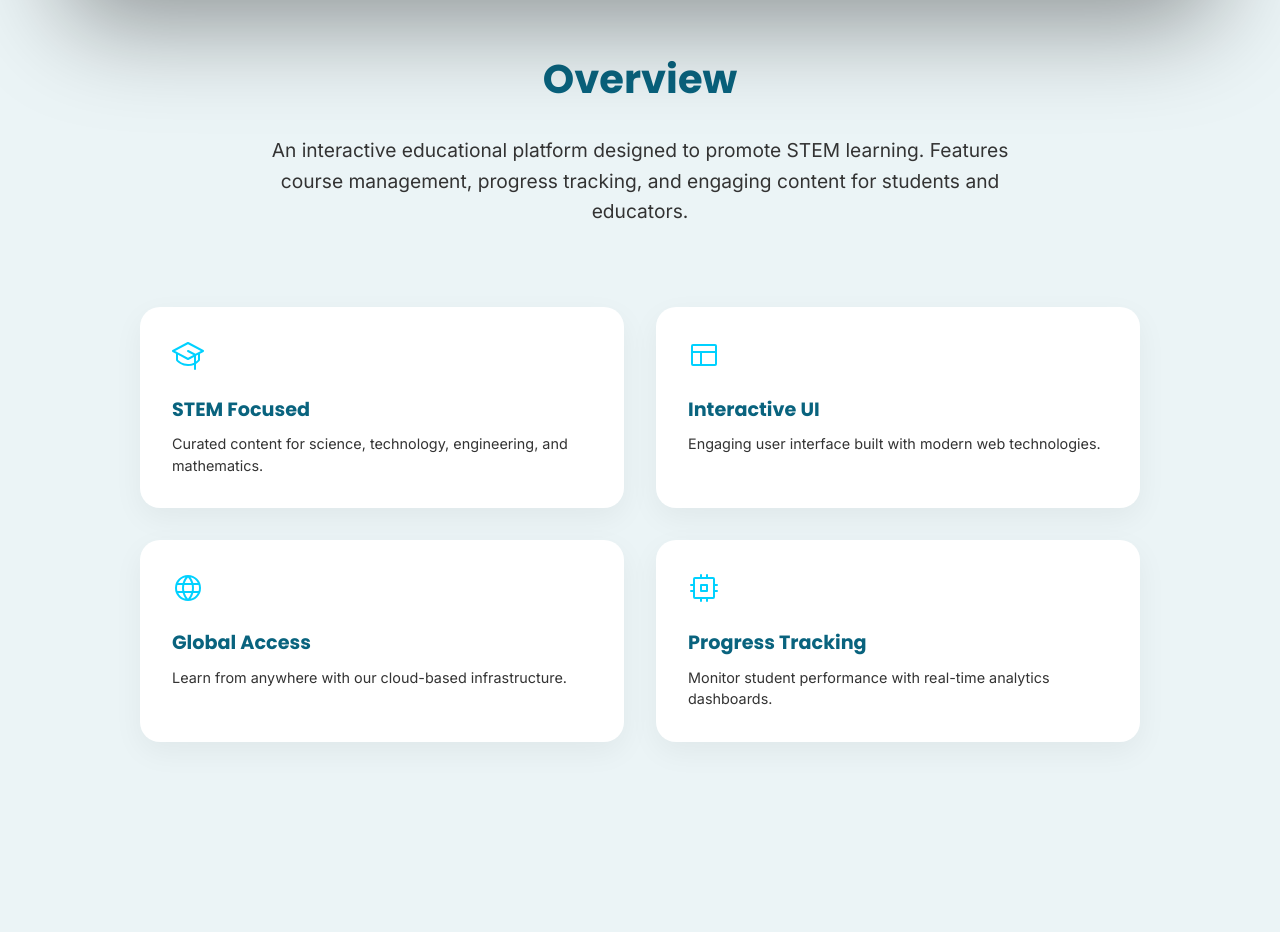
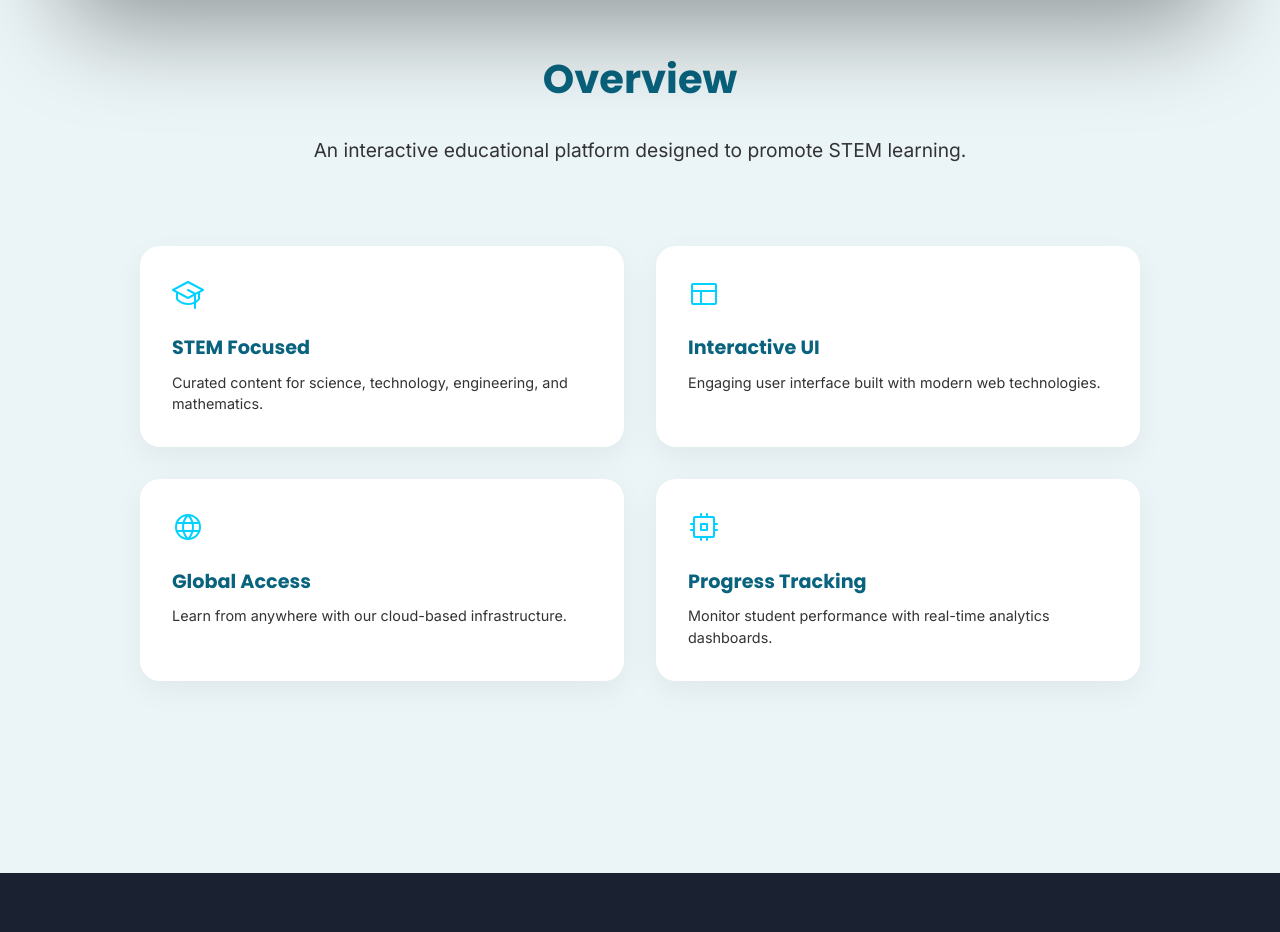
Before and after one commit to tesseractlabz/tesseractwebsite, a React (Vite) app: page /airaa in a window 1280 px wide. Shown: the part 1300-2232 px from the top of the page. Built offline with nearby package versions, Linux system fonts and the light colour scheme.

Commit message:
updated codes

```diff
--- a/src/components/Products.jsx
+++ b/src/components/Products.jsx
@@ -8,7 +8,7 @@ const products = [
     id: "airaa",
     img: "/assets/images/airaa-project.png",
     title: "Airaa: STEM Course Website",
-    desc: "An interactive educational platform designed to promote STEM learning. Features course management, progress tracking, and engaging content for students and educators.",
+    desc: "An interactive educational platform designed to promote STEM learning.",
     technologies: ["React", "Web Design", "STEM Education", "Educational Tech"],
     link: "/airaa"
   },
--- a/src/index.css
+++ b/src/index.css
@@ -614,7 +614,7 @@ footer .brand-sub {
 }
 
 .product-img {
-    height: 250px;
+    height: 200px;
     background: #f8f8f8;
     display: flex;
     align-items: center;
@@ -634,7 +634,7 @@ footer .brand-sub {
 }
 
 .product-info {
-    padding: 2rem;
+    padding: 1.5rem;
 }
 
 .product-info h3 {
@@ -644,7 +644,7 @@ footer .brand-sub {
 .product-info p {
     color: var(--text-muted);
     font-size: 0.9rem;
-    margin-bottom: 1.5rem;
+    margin-bottom: 1rem;
 }
 
 .learn-more {
--- a/src/pages/AiraaPage.jsx
+++ b/src/pages/AiraaPage.jsx
@@ -58,8 +58,6 @@ const AiraaPage = () => {
               <h3>Overview</h3>
               <p>
                 An interactive educational platform designed to promote STEM learning.
-                Features course management, progress tracking, and engaging content
-                for students and educators.
               </p>
             </motion.div>
 
```
